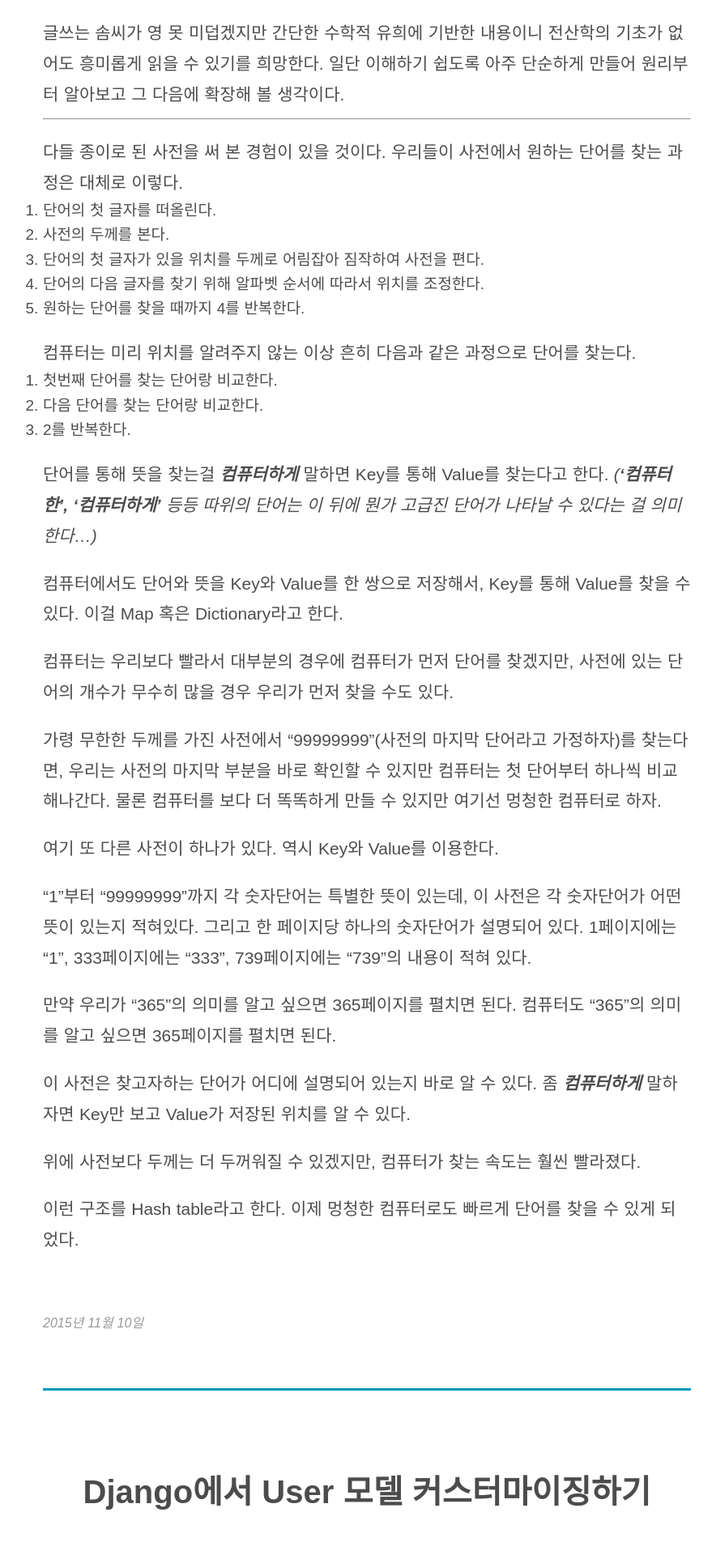
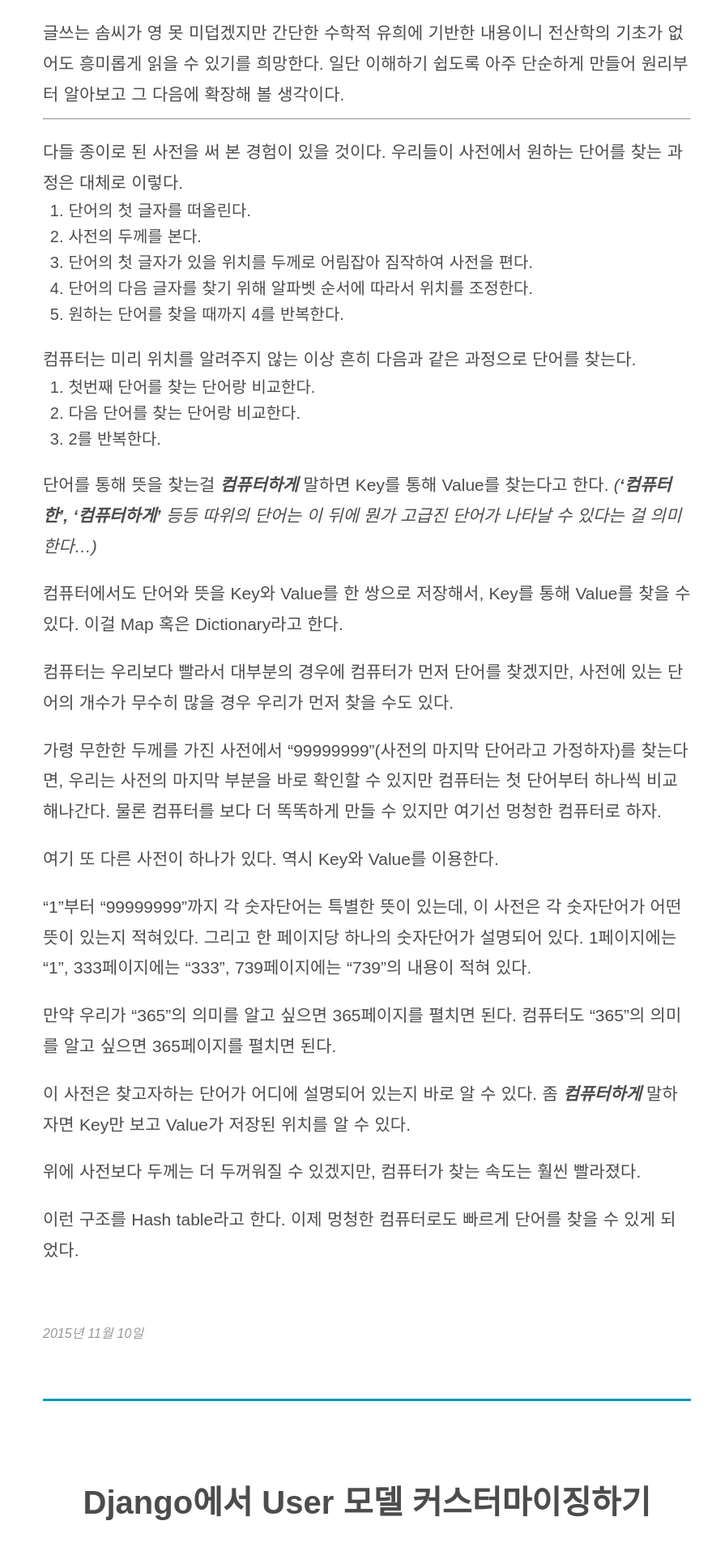
Before and after one commit to gloorx/gloorx.github.io, a Jekyll site: the page built from index.html, in a window 1280 px wide. Shown: the part 492-2412 px from the top of the page at 81% size, without its empty margins (187-1071 px from the left). Built offline with Jekyll 4.4.1, drawn with Linux system fonts in a browser that asks for light colours; some web fonts are replaced; the list of posts is cut into pages by our own code.

Commit message:
add left-padding in ol

```diff
--- a/_sass/_base.scss
+++ b/_sass/_base.scss
@@ -129,10 +129,10 @@ a:focus {
     /*font-style: italic;*/
 }
 
-.post-body ul {
+.post-body ol, .post-body ul {
     margin-left: 1.5em;
 }
-.post-body ol, .post-body li {
+.post-body li {
     font-size: 95%;
     line-height:1.6;
     /*margin-bottom: 0.5em;*/
```
